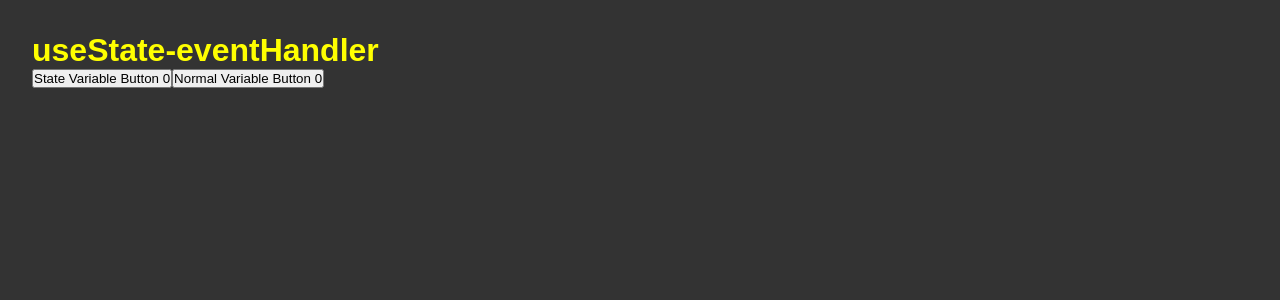
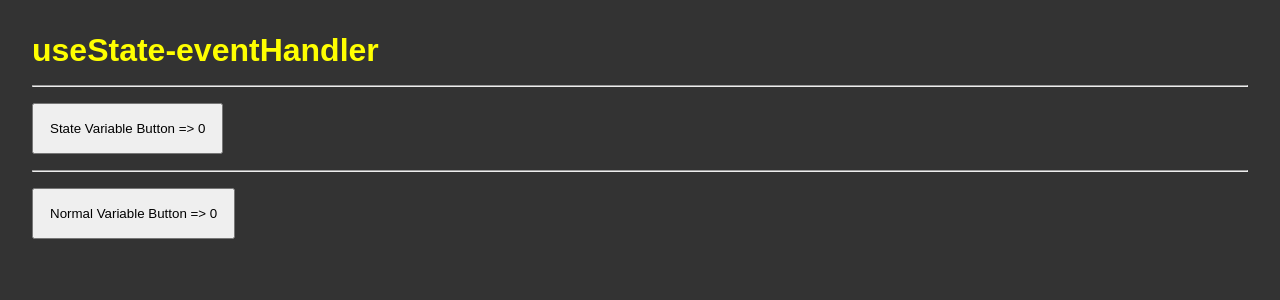
Before and after one commit to Scientific-Research/mk004-usestate-eventhandlers-react-vite-typescript, a React (Vite) app: page / in a window 1280 px wide. Shown: the top 300 px of the page. Built offline with nearby package versions, Linux system fonts and the light colour scheme.

Commit message:
both variables are greater than 0

```diff
--- a/src/App.css
+++ b/src/App.css
@@ -14,4 +14,18 @@ body {
   h1 {
     color: yellow;
   }
+
+  button {
+    padding: 1rem;
+    margin: 1rem 0;
+    display: block;
+  }
+
+  hr {
+    margin: 1rem 0;
+  }
+
+  .greater {
+    color: rgb(174, 217, 111);
+  }
 }
--- a/src/App.tsx
+++ b/src/App.tsx
@@ -21,12 +21,16 @@ function App() {
   return (
     <div className="App">
       <h1>useState-eventHandler</h1>
+      <hr />
+      {count > 0 && score > 0 && (
+        <p className="greater"> Both variables are greater than 0! </p>
+      )}
       <button onClick={handleStateVariable}>
-        State Variable Button {count}
+        {`State Variable Button => ${count}`}
       </button>
-
+      <hr />
       <button onClick={handleNormalVariable}>
-        Normal Variable Button {score}
+        {`Normal Variable Button => ${score}`}
       </button>
     </div>
   );
```
